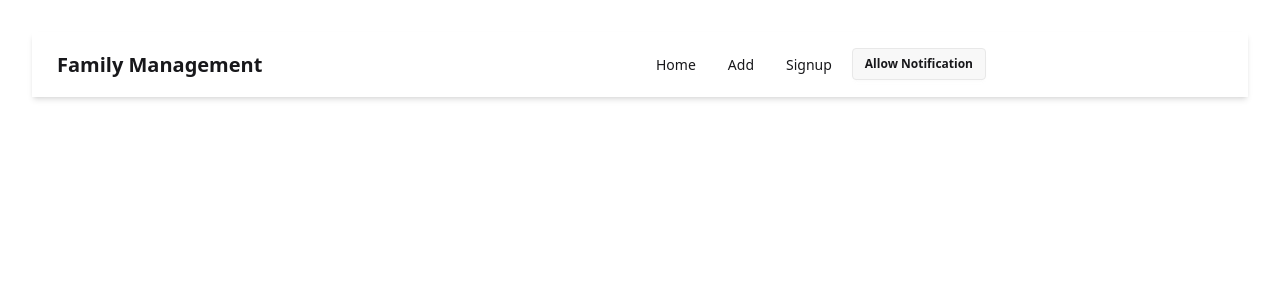
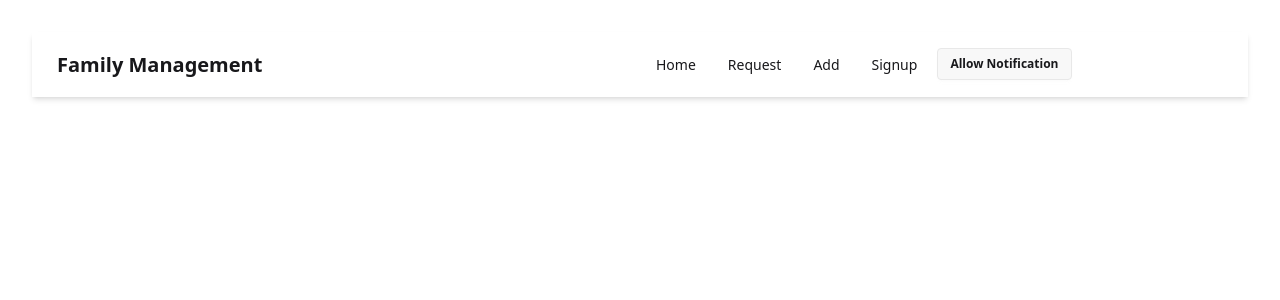
Before and after one commit to miznaansari/familymanageitem, a React (Vite) app: page / in a window 1280 px wide. Shown: the top 300 px of the page. Built offline with nearby package versions, Linux system fonts and the light colour scheme.

Commit message:
add button request

```diff
--- a/src/components/Navbar.jsx
+++ b/src/components/Navbar.jsx
@@ -163,7 +163,7 @@ const Navbar = () => {
         navigate("/signup"); // Redirect to login page (or homepage)
     };
 
-     return (
+    return (
         <div className="navbar bg-base-100 shadow-md sticky top-0 left-0 right-0 z-50">
             <div className="navbar-start">
                 <Link to="/" className="btn btn-ghost text-xl">Family Management</Link>
@@ -173,6 +173,7 @@ const Navbar = () => {
             <div className="navbar-center hidden md:flex">
                 <ul className="menu menu-horizontal px-1 gap-2">
                     <li><Link to="/">Home</Link></li>
+                    <li><Link to="/request">Request</Link></li>
                     <li><Link to="/add">Add</Link></li>
                     {!user?.uid && <li><Link to="/signup">Signup</Link></li>}
                     {user?.uid && (
@@ -198,6 +199,8 @@ const Navbar = () => {
                         className="menu menu-sm dropdown-content mt-3 p-4 shadow bg-base-100 rounded-box w-60 space-y-2"
                     >
                         <li><Link to="/">Home</Link></li>
+                        <li><Link to="/request">Request</Link></li>
+
                         <li><Link to="/add">Add</Link></li>
                         {!user?.uid && <li><Link to="/signup">Signup</Link></li>}
                         {user?.uid && (
```
